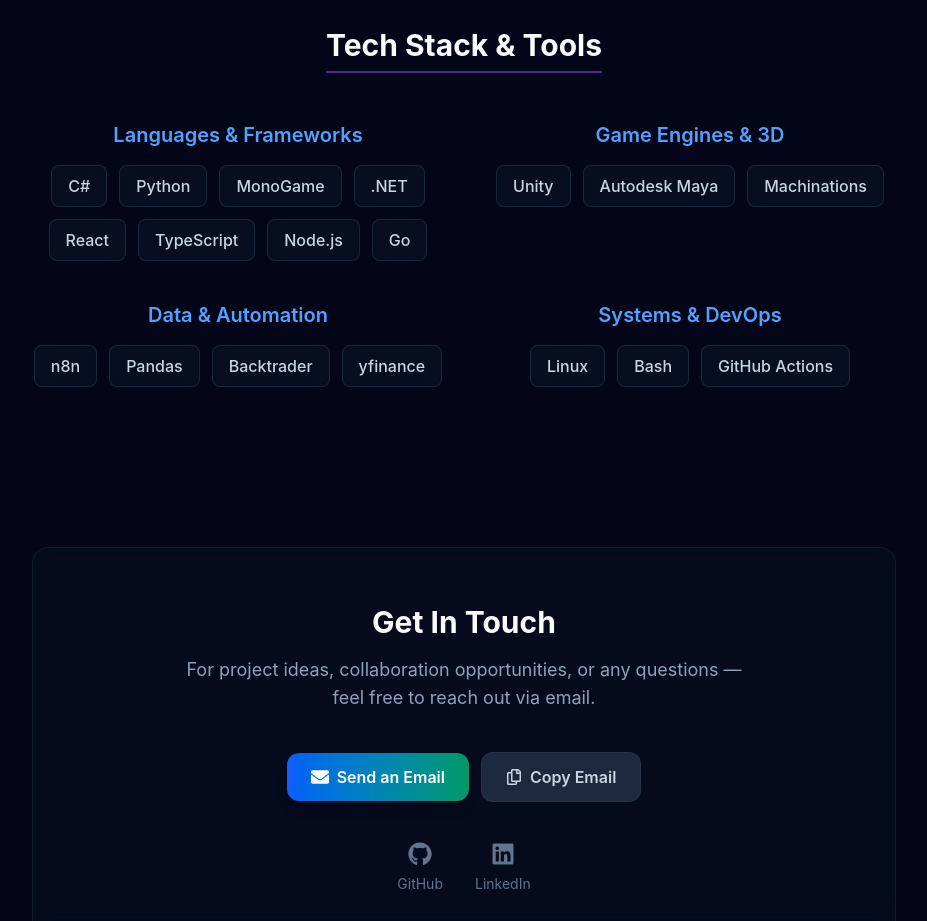
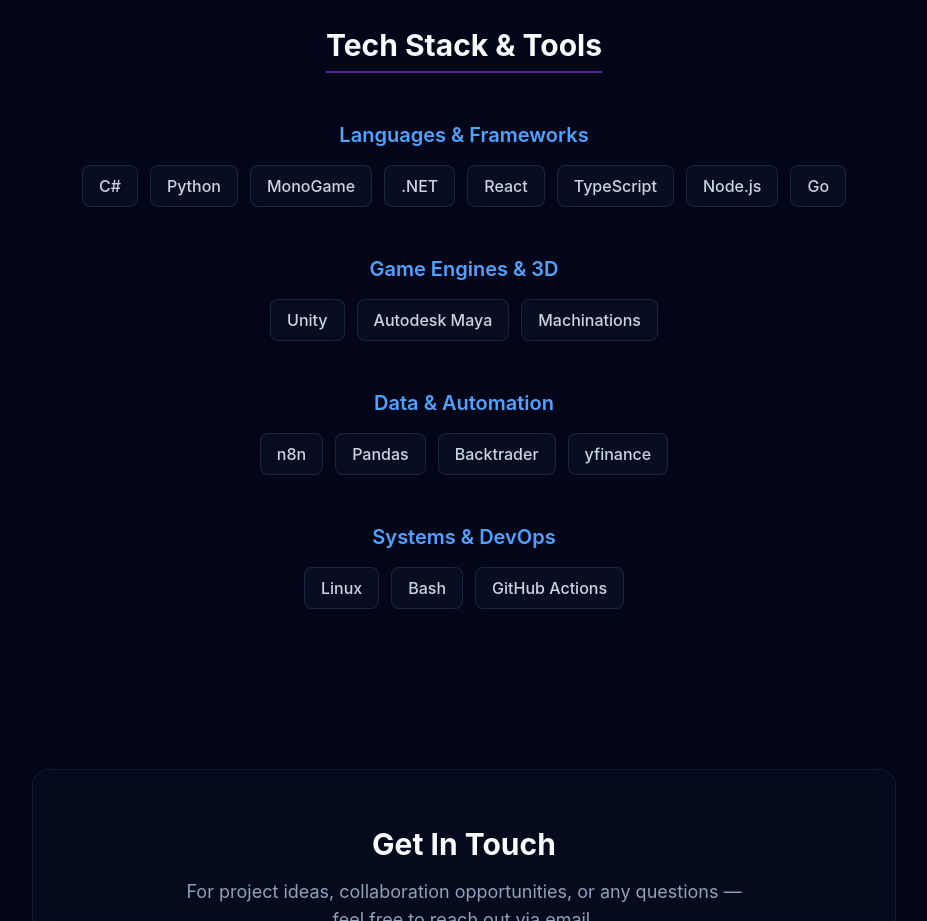
Before and after one commit to cadakerem/cadakerem.github.io, a React (Vite) app: page / in a window 1280 px wide. Shown: the part 2220-3141 px from the top of the page, without its empty margins (176-1103 px from the left). Built offline with nearby package versions, Linux system fonts and the light colour scheme.

Commit message:
style: revert skills section to vertical layout (closes #6)

```diff
--- a/src/components/Skills.tsx
+++ b/src/components/Skills.tsx
@@ -23,12 +23,12 @@
   return (
     <section id="skills" className="py-20 px-4 max-w-4xl mx-auto text-center">
       <h2 className="text-3xl font-bold mb-12 inline-block border-b-2 border-purple-500/50 pb-2">Tech Stack & Tools</h2>
-      <div className="grid grid-cols-1 md:grid-cols-2 gap-10">
+      <div className="space-y-12">
         {skillCategories.map((category, idx) => (
           <motion.div
             key={idx}
-            initial={{ opacity: 0, y: 20 }}
-            whileInView={{ opacity: 1, y: 0 }}
+            initial={{ opacity: 0, x: -20 }}
+            whileInView={{ opacity: 1, x: 0 }}
             viewport={{ once: true }}
             transition={{ duration: 0.5, delay: idx * 0.1 }}
           >
```
